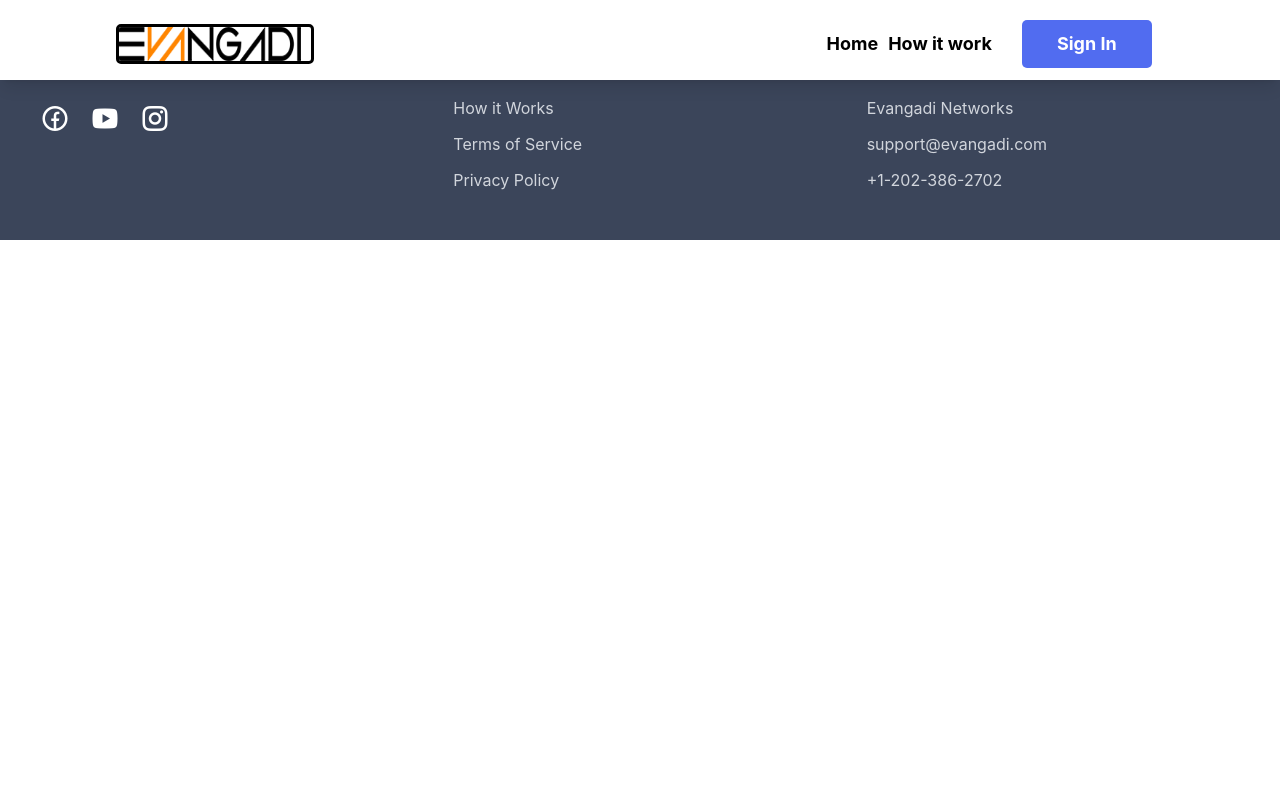
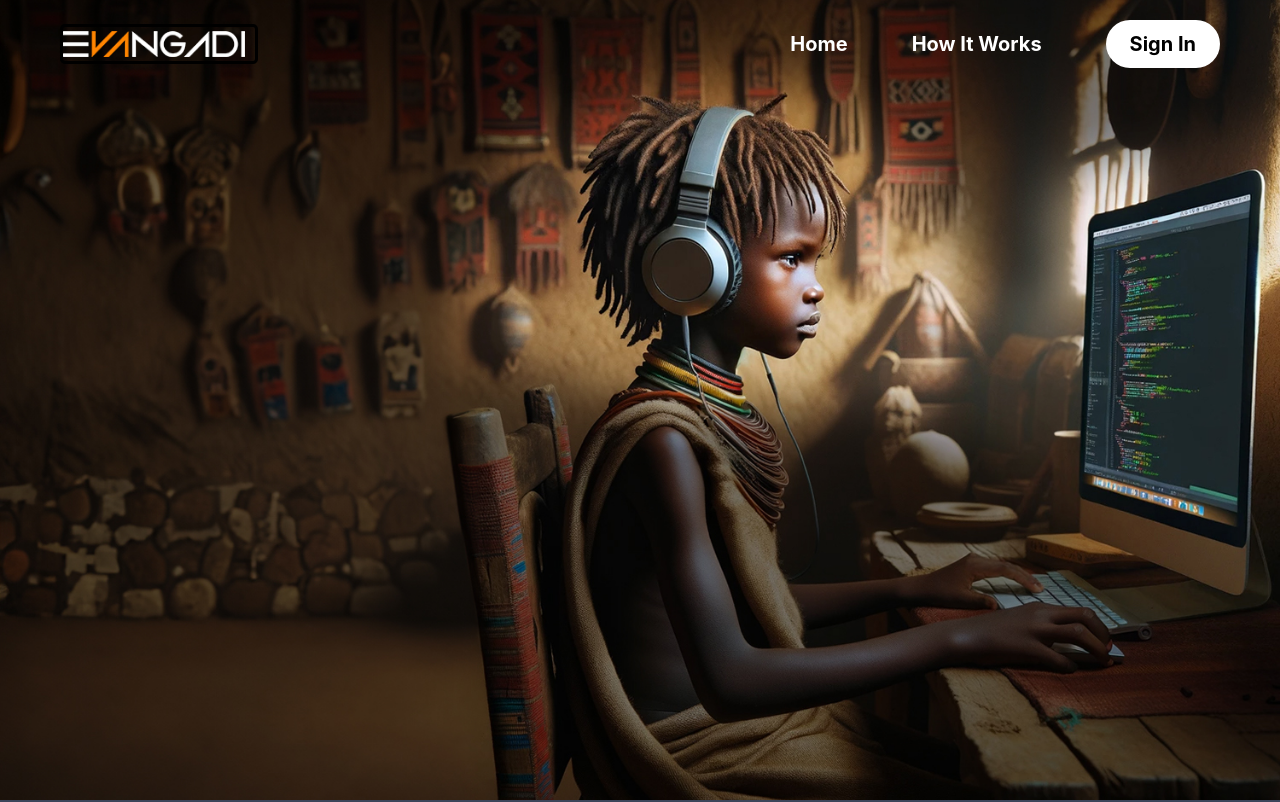
Before and after one commit to temesgenkindie21-dev/Evangadi-Forum, a React (Vite) app in the folder Evangadi-FrontEnd/: page / in a window 1280 px wide. Shown: the top 802 px of the page. Built offline with nearby package versions, Linux system fonts and the light colour scheme.

Commit message:
Main(Home) page  part is done

```diff
--- a/Evangadi-FrontEnd/src/App.jsx
+++ b/Evangadi-FrontEnd/src/App.jsx
@@ -1,12 +1,14 @@
 import React from "react";
 import Header from "./Components/Header/Header";
 import Footer from "./Components/Footer/Footer";
+import Main from "./pages/MainPage/MainPage";
 
 function App() {
   return (
     <>
-      <Header />
-      <Footer />
+      {/* <Header /> */}
+      <Main />
+      {/* <Footer /> */}
     </>
   );
 }
--- /dev/null
+++ b/Evangadi-FrontEnd/src/Components/LayOut/LayOuts.jsx
@@ -0,0 +1,17 @@
+import React from "react";
+import Header from "../Header/Header";
+import Footer from "../Footer/Footer";
+
+function LayOuts({ children }) {
+  return (
+    <div className="min-h-screen bg-gray-100">
+      <Header />
+
+      <main className="pt-[80px]">{children}</main>
+
+      <Footer />
+    </div>
+  );
+}
+
+export default LayOuts;
--- /dev/null
+++ b/Evangadi-FrontEnd/src/pages/MainPage/MainPage.jsx
@@ -0,0 +1,73 @@
+import React from "react";
+
+import evangadiLogo from "../../assets/evangadi-footer-logo.png";
+import EvangadiBoy from "../../assets/externalpage.jpg";
+import Footer from "../../Components/Footer/Footer";
+
+function Main() {
+  return (
+    <>
+      {/* Hero Section */}
+      <div
+        className="min-h-screen w-full bg-cover bg-center bg-no-repeat"
+        style={{
+          backgroundImage: `url(${EvangadiBoy})`,
+        }}
+      >
+        {/* Header */}
+        <header className="w-full pt-5">
+          <div className="max-w-[1200px] mx-auto px-5">
+            <div className="flex items-center justify-between font-bold text-xl">
+              {/* Logo */}
+              <a href="/" className="shrink-0">
+                <img
+                  src={evangadiLogo}
+                  alt="Evangadi Forum"
+                  className="w-[198px] h-[40px] object-contain border-[3px] border-black rounded-[5px] pr-2.5 cursor-pointer"
+                />
+              </a>
+
+              {/* Navigation */}
+              <div className="flex items-center gap-16">
+                <a
+                  href="/home"
+                  className="text-white hover:text-[#fe8402] hover:underline transition duration-300"
+                >
+                  Home
+                </a>
+                <a
+                  href="/howitworks"
+                  className="text-white hover:text-[#fe8402] hover:underline transition duration-300"
+                >
+                  How It Works
+                </a>
+                <a
+                  href="/login"
+                  className="
+                      px-6
+                      py-2.5
+                      bg-white
+                      hover:bg-[#fe8402]
+                      hover:text-white
+                      rounded-full
+                      text-black
+                      cursor-pointer
+                      transition
+                      duration-300
+                    "
+                >
+                  Sign In
+                </a>
+              </div>
+            </div>
+          </div>
+        </header>
+      </div>
+
+      {/* Footer */}
+      <Footer />
+    </>
+  );
+}
+
+export default Main;
```
